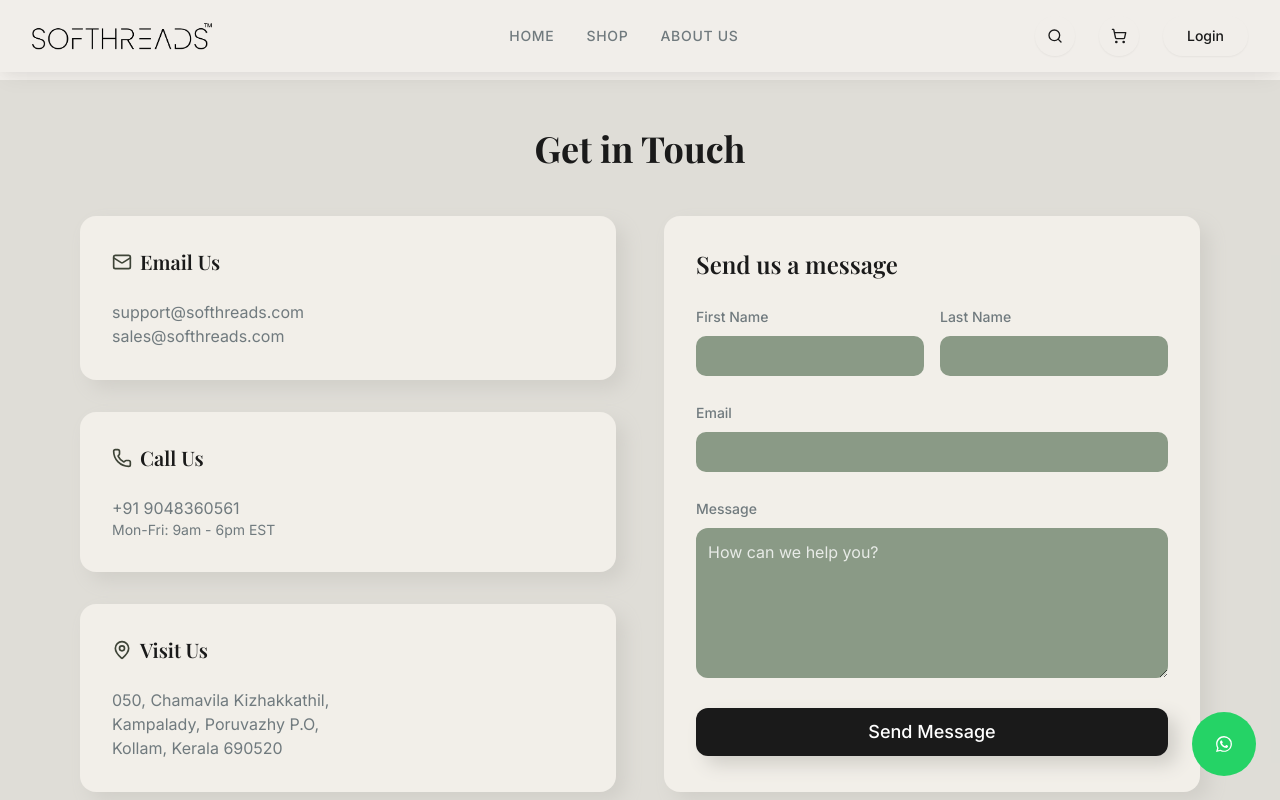
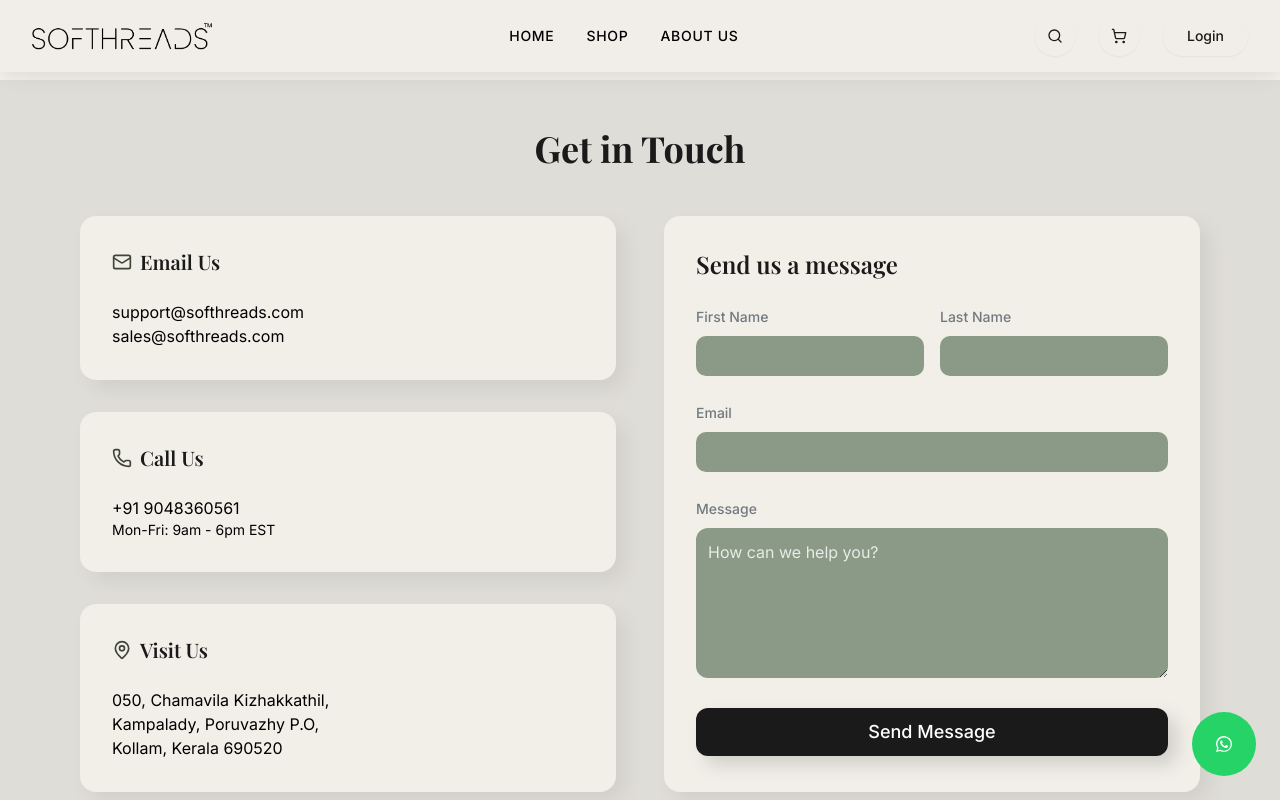
Before and after one commit to safwan125/softhreads, a Next.js app: page /contact in a window 1280 px wide. Shown: the top 800 px of the page. Built offline with nearby package versions, Linux system fonts and the light colour scheme; a web font is replaced by a local one.

Commit message:
Minor UI changes

```diff
--- a/src/app/about/page.tsx
+++ b/src/app/about/page.tsx
@@ -7,7 +7,7 @@ export default function AboutPage() {
             <section className="bg-secondary/10 py-16 md:py-24 rounded-3xl shadow-neu-inset mx-4 mb-16">
                 <div className="container mx-auto px-4 text-center">
                     <h1 className="text-4xl md:text-5xl font-bold text-primary mb-6 font-serif">About Softhreads</h1>
-                    <p className="max-w-2xl mx-auto text-lg text-secondary leading-relaxed">
+                    <p className="max-w-2xl mx-auto text-lg text-black leading-relaxed">
                         Welcome to Softhreads, where style meets comfort. Born in the heart of Kerala, we are dedicated to providing premium quality clothing that doesn't compromise on elegance.
                     </p>
                 </div>
@@ -21,7 +21,7 @@ export default function AboutPage() {
                         <div className="flex items-center gap-4 mb-6">
                             <h2 className="text-2xl font-bold text-primary font-serif">Our Mission</h2>
                         </div>
-                        <p className="text-secondary leading-relaxed">
+                        <p className="text-black leading-relaxed">
                             To revolutionize the way you dress by offering a curated collection of apparel that blends modern aesthetics with traditional values of quality and durability.
                         </p>
                     </div>
@@ -31,7 +31,7 @@ export default function AboutPage() {
                         <div className="flex items-center gap-4 mb-6">
                             <h2 className="text-2xl font-bold text-primary font-serif">Our Vision</h2>
                         </div>
-                        <p className="text-secondary leading-relaxed">
+                        <p className="text-black leading-relaxed">
                             To become a leading fashion destination known for our commitment to customer satisfaction and sustainable fashion practices.
                         </p>
                     </div>
@@ -39,7 +39,7 @@ export default function AboutPage() {
             </section>
 
             {/* Promise Section */}
-            <section className="bg-[#1C1C1C] text-white py-20 rounded-3xl mx-4 mb-20 shadow-neu-inset">
+            <section className="bg-[#78866B] text-white py-20 rounded-3xl mx-4 mb-20 shadow-neu-inset">
                 <div className="container mx-auto px-4">
                     <div className="text-center mb-16">
                         <span className="text-xs md:text-sm font-semibold tracking-[0.2em] text-white/50 uppercase">Our Commitment</span>
--- a/src/app/contact/page.tsx
+++ b/src/app/contact/page.tsx
@@ -15,23 +15,23 @@ export default function ContactPage() {
                             <h3 className="text-xl font-semibold mb-6 flex items-center gap-2 font-serif">
                                 <Mail className="w-5 h-5 text-accent" /> Email Us
                             </h3>
-                            <p className="text-secondary">support@softhreads.com</p>
-                            <p className="text-secondary">sales@softhreads.com</p>
+                            <p className="text-black">support@softhreads.com</p>
+                            <p className="text-black">sales@softhreads.com</p>
                         </div>
 
                         <div className="bg-bg p-8 rounded-2xl shadow-neu">
                             <h3 className="text-xl font-semibold mb-6 flex items-center gap-2 font-serif">
                                 <Phone className="w-5 h-5 text-accent" /> Call Us
                             </h3>
-                            <p className="text-secondary">+91 9048360561</p>
-                            <p className="text-secondary text-sm">Mon-Fri: 9am - 6pm EST</p>
+                            <p className="text-black">+91 9048360561</p>
+                            <p className="text-black text-sm">Mon-Fri: 9am - 6pm EST</p>
                         </div>
 
                         <div className="bg-bg p-8 rounded-2xl shadow-neu">
                             <h3 className="text-xl font-semibold mb-6 flex items-center gap-2 font-serif">
                                 <MapPin className="w-5 h-5 text-accent" /> Visit Us
                             </h3>
-                            <p className="text-secondary">
+                            <p className="text-black">
                                 050, Chamavila Kizhakkathil,<br />
                                 Kampalady, Poruvazhy P.O,<br />
                                 Kollam, Kerala 690520
--- a/src/components/layout/Navbar.tsx
+++ b/src/components/layout/Navbar.tsx
@@ -53,11 +53,11 @@ export default function Navbar() {
 
                 {/* Desktop Links */}
                 <div className="hidden md:flex items-center space-x-8">
-                    <Link href="/" className="text-secondary hover:text-primary transition-colors font-medium uppercase tracking-wider text-sm">
+                    <Link href="/" className="text-black hover:text-primary transition-colors font-medium uppercase tracking-wider text-sm">
                         HOME
                     </Link>
                     <div className="group relative">
-                        <Link href="/shop" className="text-secondary hover:text-primary transition-colors font-medium flex items-center gap-1 uppercase tracking-wider text-sm">
+                        <Link href="/shop" className="text-black hover:text-primary transition-colors font-medium flex items-center gap-1 uppercase tracking-wider text-sm">
                             SHOP
                         </Link>
                         {/* Neumorphic Dropdown */}
@@ -80,7 +80,7 @@ export default function Navbar() {
                             </div>
                         </div>
                     </div>
-                    <Link href="/about" className="text-secondary hover:text-primary transition-colors font-medium uppercase tracking-wider text-sm">
+                    <Link href="/about" className="text-black hover:text-primary transition-colors font-medium uppercase tracking-wider text-sm">
                         ABOUT US
                     </Link>
                 </div>
```
